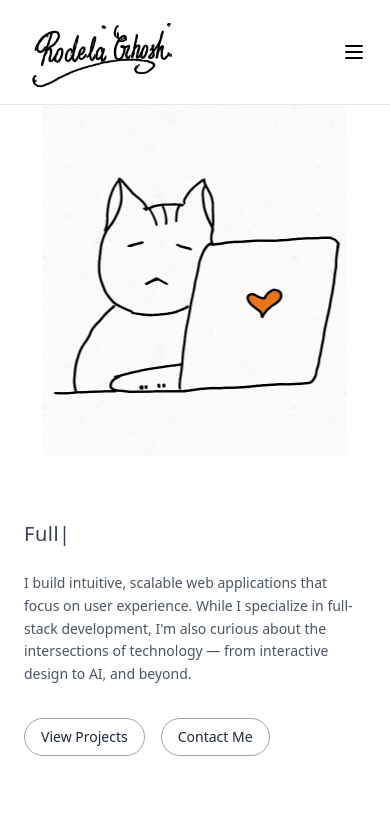
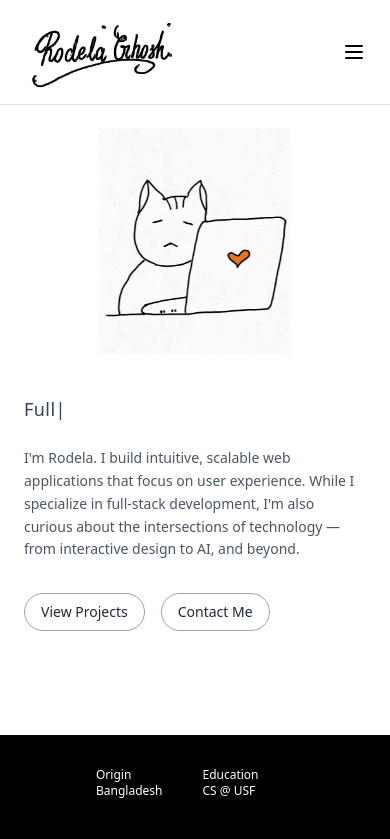
Before and after one commit to Ro-netizen004/rodela-dev-site, a React (Vite) app in the folder frontend/: page / in a window 390 px wide. Shown: the top 839 px of the page. Built offline with nearby package versions, Linux system fonts and the light colour scheme.

Commit message:
Improved education section, and made homepage responsive

```diff
--- a/frontend/src/components/Hero.jsx
+++ b/frontend/src/components/Hero.jsx
@@ -39,29 +39,31 @@ const Hero = ({ scrollToSection }) => {
   return (
     <section
       id="home"
-      className="min-h-screen flex flex-col mt-8 justify-center bg-white text-gray-800 font-sans"
+      className="min-h-screen flex flex-col justify-center bg-white text-gray-800 font-sans mt-20"
     >
-      <div className="flex flex-col md:flex-row-reverse items-center gap-12 md:gap-20 w-full max-w-6xl mx-auto px-6 md:px-20 py-12">
+      <div className="flex flex-col md:flex-row-reverse items-center gap-10 md:gap-20 w-full max-w-6xl mx-auto px-6 sm:px-10 md:px-20 py-12">
         {/* Animated GIF */}
         <img
           src="cat_type.gif"
           alt="Typing cat"
-          className="object-cover w-80% h-80% px-2 py-4"
+          className="w-48 sm:w-64 md:w-80 lg:w-96 h-auto object-contain"
         />
 
         {/* Text Section */}
         <div className="text-left max-w-xl w-full space-y-6">
-          <h2 className="text-xl sm:text-2xl font-light text-gray-700 tracking-wide">
+          <h2 className="text-lg sm:text-xl md:text-2xl font-light text-gray-700 tracking-wide">
             {text}
             <span className="blinking-cursor">|</span>
           </h2>
+
           <p className="text-sm sm:text-base text-gray-600 leading-relaxed font-thin">
-            I build intuitive, scalable web applications that focus on user
-            experience. While I specialize in full-stack development, I'm
-            also curious about the intersections of technology — from
-            interactive design to AI, and beyond.
+            I'm Rodela. I build intuitive, scalable web applications that focus on user
+            experience. While I specialize in full-stack development, I'm also
+            curious about the intersections of technology — from interactive
+            design to AI, and beyond.
           </p>
-          <div className="flex gap-4 md:gap-6 flex-wrap pt-2">
+
+          <div className="flex gap-4 sm:gap-6 flex-wrap pt-2">
             <button
               onClick={() => scrollToSection("projects")}
               className="border border-gray-400 px-4 py-2 rounded-full text-sm hover:bg-black hover:text-white hover:border-black transition-all duration-300"
@@ -77,6 +79,7 @@ const Hero = ({ scrollToSection }) => {
           </div>
         </div>
       </div>
+
       <Info />
     </section>
   );
```
Also changed, not shown: frontend/public/go-bulls.png, frontend/public/go-bulls1.png (added).
